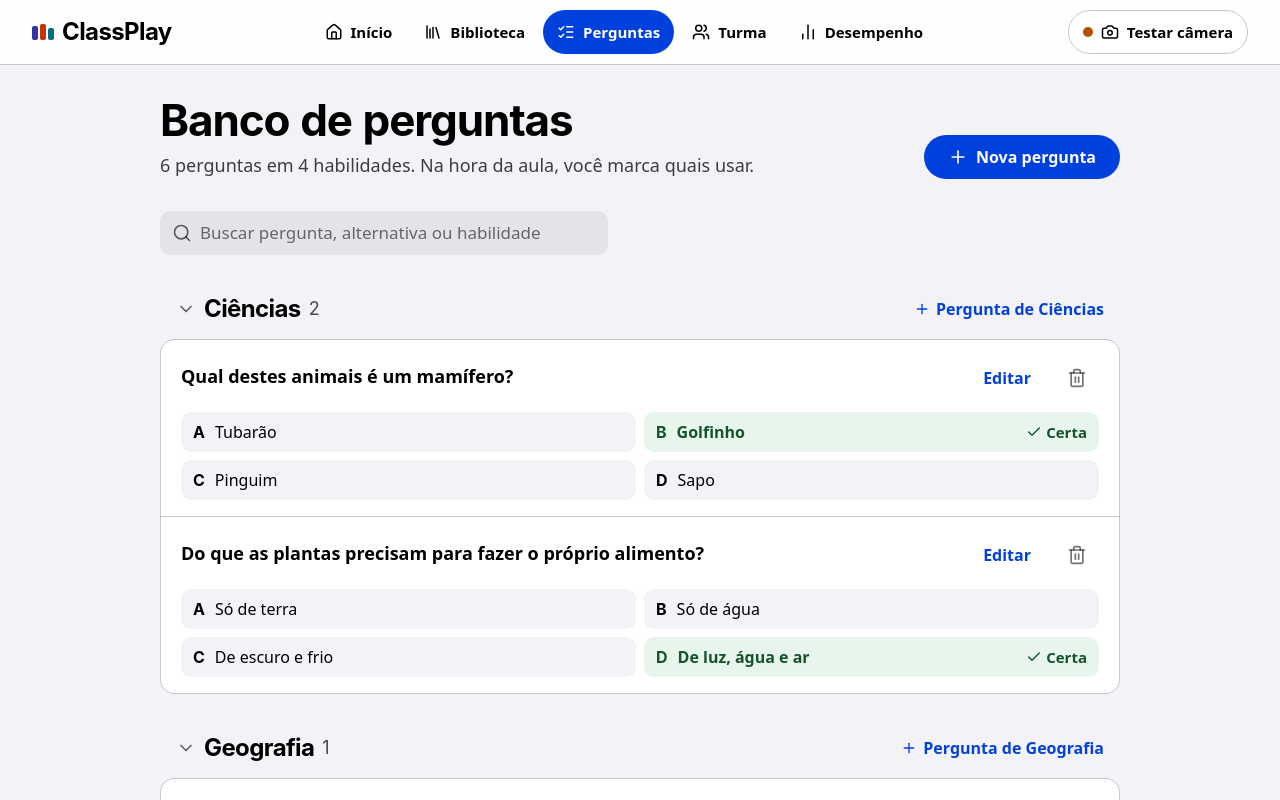
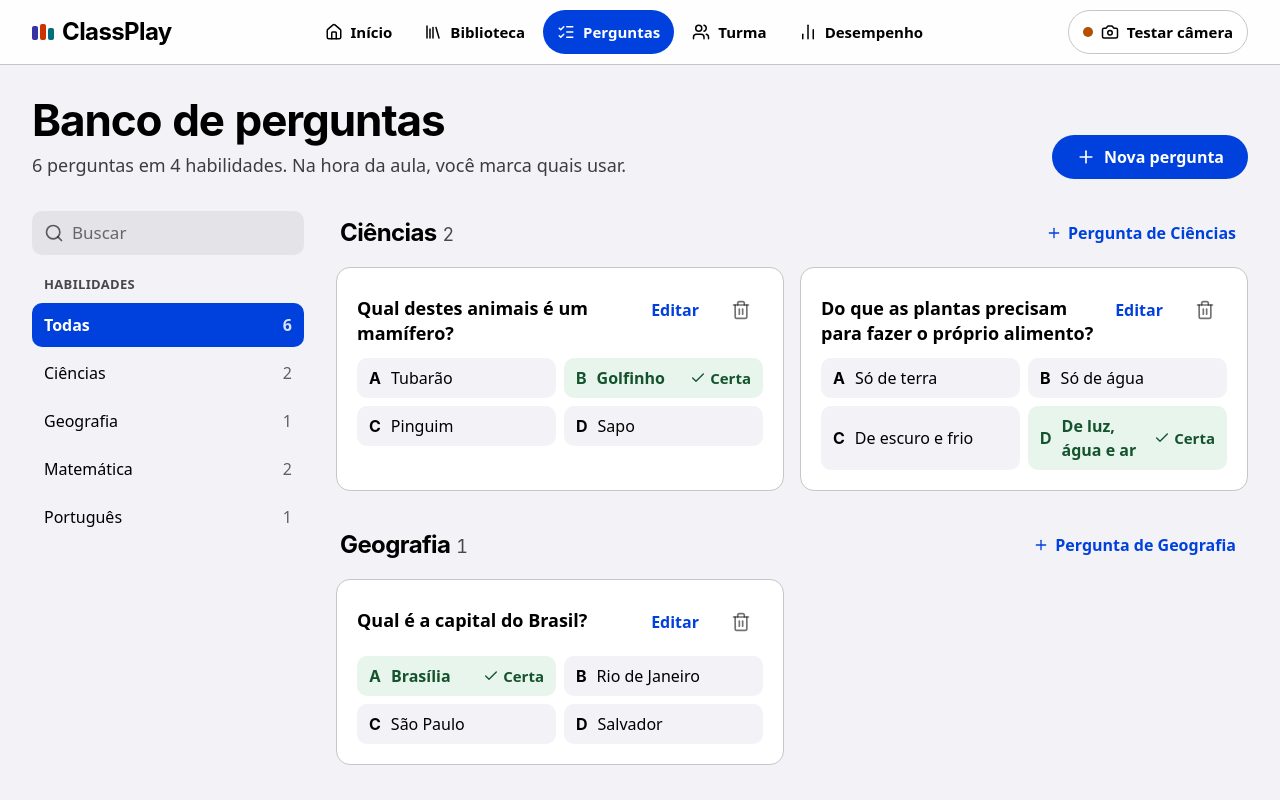
Before and after one commit to Lorenalgm/sala-interativa-ia, a React (Vite) app: page / in a window 1280 px wide. Both pictures are taken after a click on the button "Abrir o banco de perguntas". Shown: the top 800 px of the page. Built offline with nearby package versions, Linux system fonts and the light colour scheme; a web font is replaced by a local one.

Commit message:
feat: banco de perguntas em tela larga, com busca e habilidades numa lateral fixa e perguntas em duas colunas

```diff
--- a/src/components/Questions/QuestionBank.tsx
+++ b/src/components/Questions/QuestionBank.tsx
@@ -1,5 +1,5 @@
 import React, { useMemo, useState } from 'react';
-import { Check, ChevronDown, Plus, Search, Trash2 } from 'lucide-react';
+import { Check, Plus, Search, Trash2 } from 'lucide-react';
 import { Alternative, Question } from '../../types';
 import { addQuestion, deleteQuestion, updateQuestion } from '../../services/storageService';
 import { QuestionForm } from './QuestionForm';
@@ -17,7 +17,8 @@ export const QuestionBank: React.FC<QuestionBankProps> = ({ questions, onChange
   const [query, setQuery] = useState('');
   // Formulário aberto: nova pergunta (com habilidade sugerida) ou edição de uma existente
   const [editing, setEditing] = useState<{ question?: Question; skill?: string } | null>(null);
-  const [closed, setClosed] = useState<Set<string>>(new Set());
+  // Habilidade escolhida na lateral; null = todas
+  const [skillFilter, setSkillFilter] = useState<string | null>(null);
 
   const skills = useMemo(
     () => [...new Set(questions.map((q) => q.category.trim() || NO_SKILL))].sort((a, b) => a.localeCompare(b, 'pt-BR')),
@@ -39,14 +40,6 @@ export const QuestionBank: React.FC<QuestionBankProps> = ({ questions, onChange
       .filter((g) => g.items.length > 0);
   }, [questions, skills, query]);
 
-  const toggle = (skill: string) =>
-    setClosed((prev) => {
-      const next = new Set(prev);
-      if (next.has(skill)) next.delete(skill);
-      else next.add(skill);
-      return next;
-    });
-
   const openForm = (value: { question?: Question; skill?: string }) => {
     setEditing(value);
     window.scrollTo({ top: 0, behavior: 'smooth' });
@@ -65,8 +58,15 @@ export const QuestionBank: React.FC<QuestionBankProps> = ({ questions, onChange
     onChange();
   };
 
+  const visible = skillFilter ? groups.filter((g) => g.skill === skillFilter) : groups;
+  const countOf = (skill: string) => questions.filter((q) => (q.category.trim() || NO_SKILL) === skill).length;
+  const navItem = (active: boolean) =>
+    `w-full flex items-center justify-between gap-2 min-h-[2.75rem] px-3 rounded-[0.625rem] text-left text-base focus-visible:outline focus-visible:outline-2 focus-visible:outline-primary ${
+      active ? 'bg-primary text-primary-content font-semibold' : 'hover:bg-black/5'
+    }`;
+
   return (
-    <div className="max-w-5xl mx-auto px-4 sm:px-6 lg:px-8 pt-8 pb-16 space-y-8">
+    <div className="max-w-7xl mx-auto px-4 sm:px-6 lg:px-8 pt-8 pb-16 space-y-8">
       <header className="flex flex-wrap items-end justify-between gap-x-8 gap-y-5">
         <div className="space-y-2">
           <h1 className="font-display text-4xl lg:text-[2.75rem] font-bold tracking-tight leading-[1.05]">Banco de perguntas</h1>
@@ -76,14 +76,44 @@ export const QuestionBank: React.FC<QuestionBankProps> = ({ questions, onChange
           </p>
         </div>
         <button
-          onClick={() => openForm({})}
+          onClick={() => openForm({ skill: skillFilter && skillFilter !== NO_SKILL ? skillFilter : undefined })}
           className="inline-flex items-center gap-2 min-h-[2.75rem] px-6 rounded-full bg-primary text-primary-content text-base font-semibold hover:bg-[#0036bd] focus-visible:outline focus-visible:outline-2 focus-visible:outline-offset-2 focus-visible:outline-primary"
         >
           <Plus className="w-5 h-5" aria-hidden="true" />
-          Nova pergunta
+          Nova pergunta{skillFilter && skillFilter !== NO_SKILL ? ` de ${skillFilter}` : ''}
         </button>
       </header>
 
+      <div className="grid grid-cols-1 lg:grid-cols-[17rem_1fr] gap-8 items-start">
+        {/* Lateral: busca e habilidades como filtro, como uma barra lateral do sistema */}
+        <aside className="space-y-5 lg:sticky lg:top-24">
+          <label className="relative block">
+            <Search className="w-5 h-5 absolute left-3 top-1/2 -translate-y-1/2 text-base-content/60" aria-hidden="true" />
+            <input
+              type="search"
+              value={query}
+              onChange={(e) => setQuery(e.target.value)}
+              placeholder="Buscar"
+              aria-label="Buscar pergunta, alternativa ou habilidade"
+              className="w-full min-h-[2.75rem] rounded-[0.625rem] bg-[#e3e3e8] pl-10 pr-3 text-[1.0625rem] placeholder:text-base-content/55 focus:outline-none focus:ring-2 focus:ring-primary/40"
+            />
+          </label>
+          <nav aria-label="Habilidades" className="space-y-1">
+            <p className="px-3 pb-1 text-[0.8125rem] font-semibold uppercase tracking-wide text-base-content/70">Habilidades</p>
+            <button onClick={() => setSkillFilter(null)} aria-current={skillFilter === null ? 'true' : undefined} className={navItem(skillFilter === null)}>
+              Todas
+              <span className={skillFilter === null ? 'opacity-85' : 'text-base-content/60'}>{questions.length}</span>
+            </button>
+            {skills.map((sk) => (
+              <button key={sk} onClick={() => setSkillFilter(sk)} aria-current={skillFilter === sk ? 'true' : undefined} className={navItem(skillFilter === sk)}>
+                <span className="truncate">{sk}</span>
+                <span className={skillFilter === sk ? 'opacity-85' : 'text-base-content/60'}>{countOf(sk)}</span>
+              </button>
+            ))}
+          </nav>
+        </aside>
+
+        <div className="space-y-8 min-w-0">
           {editing && (
             <QuestionForm
               key={editing.question?.id ?? `nova-${editing.skill ?? ''}`}
@@ -95,20 +125,7 @@ export const QuestionBank: React.FC<QuestionBankProps> = ({ questions, onChange
             />
           )}
 
-      {/* Campo de busca como o do sistema: preenchido, sem borda */}
-      <label className="relative block max-w-md">
-        <Search className="w-5 h-5 absolute left-3 top-1/2 -translate-y-1/2 text-base-content/60" aria-hidden="true" />
-        <input
-          type="search"
-          value={query}
-          onChange={(e) => setQuery(e.target.value)}
-          placeholder="Buscar pergunta, alternativa ou habilidade"
-          aria-label="Buscar perguntas"
-          className="w-full min-h-[2.75rem] rounded-[0.625rem] bg-[#e3e3e8] pl-10 pr-3 text-[1.0625rem] placeholder:text-base-content/55 focus:outline-none focus:ring-2 focus:ring-primary/40"
-        />
-      </label>
-
-      {groups.length === 0 && (
+          {visible.length === 0 && (
             <p className="bg-base-100 border border-base-300 rounded-[0.875rem] p-6 text-lg text-base-content/75">
               {questions.length === 0
                 ? 'Nenhuma pergunta ainda. Crie a primeira em "Nova pergunta".'
@@ -116,24 +133,12 @@ export const QuestionBank: React.FC<QuestionBankProps> = ({ questions, onChange
             </p>
           )}
 
-      <div className="space-y-8">
-        {groups.map(({ skill, items }) => {
-          const isClosed = closed.has(skill) && !query;
-          return (
-            <section key={skill} aria-label={skill} className="space-y-2">
-              <div className="flex items-center justify-between gap-3 pl-2 pr-1">
-                <button
-                  onClick={() => toggle(skill)}
-                  aria-expanded={!isClosed}
-                  className="inline-flex items-center gap-2 min-h-[2.75rem] px-2 rounded-lg font-display text-2xl font-bold tracking-tight hover:bg-black/5"
-                >
-                  <ChevronDown
-                    className={`w-5 h-5 text-base-content/60 motion-safe:transition-transform ${isClosed ? '-rotate-90' : ''}`}
-                    aria-hidden="true"
-                  />
-                  {skill}
-                  <span className="text-lg font-normal text-base-content/70">{items.length}</span>
-                </button>
+          {visible.map(({ skill, items }) => (
+            <section key={skill} aria-label={skill} className="space-y-3">
+              <div className="flex items-center justify-between gap-3 pl-1">
+                <h2 className="font-display text-2xl font-bold tracking-tight">
+                  {skill} <span className="text-lg font-normal text-base-content/70">{items.length}</span>
+                </h2>
                 <button
                   onClick={() => openForm({ skill: skill === NO_SKILL ? '' : skill })}
                   className="inline-flex items-center gap-1.5 min-h-[2.75rem] px-3 rounded-lg text-base font-semibold text-primary hover:bg-black/5"
@@ -142,11 +147,10 @@ export const QuestionBank: React.FC<QuestionBankProps> = ({ questions, onChange
                   Pergunta de {skill === NO_SKILL ? 'outra habilidade' : skill}
                 </button>
               </div>
-              {!isClosed && (
-                <ul className="bg-base-100 rounded-[0.875rem] border border-base-300 overflow-hidden">
-                  {items.map((q, i) => (
-                    <li key={q.id} className={`px-5 py-4 space-y-3 ${i > 0 ? 'border-t border-base-300' : ''}`}>
-                      <div className="flex items-start gap-3">
+              <ul className="grid grid-cols-1 xl:grid-cols-2 gap-4">
+                {items.map((q) => (
+                  <li key={q.id} className="bg-base-100 border border-base-300 rounded-[0.875rem] p-5 flex flex-col gap-3">
+                    <div className="flex items-start gap-2">
                       <p className="flex-1 text-lg font-semibold leading-snug pt-2">{q.prompt}</p>
                       <button
                         onClick={() => openForm({ question: q })}
@@ -189,10 +193,9 @@ export const QuestionBank: React.FC<QuestionBankProps> = ({ questions, onChange
                   </li>
                 ))}
               </ul>
-              )}
             </section>
-          );
-        })}
+          ))}
+        </div>
       </div>
     </div>
   );
```
Lines whose indentation alone changed are shown as unchanged.
